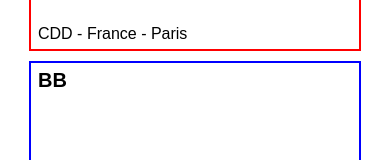
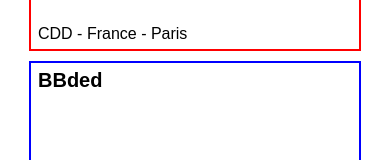
Before and after one commit to elsa-wanderlust/job-board, a React (Vite) app: page / in a window 390 px wide. Shown: the part 404-564 px from the top of the page. Built offline with nearby package versions, Linux system fonts and the light colour scheme.

Commit message:
responsive 2

```diff
--- a/src/App.css
+++ b/src/App.css
@@ -91,7 +91,10 @@ span {
 }
 
 /* ----- RESPONSIVE ----- */
-@media (max-width: 824px) {
+@media (max-width: 1172px) {
+  .container {
+    width: fit-content;
+  }
   .jobBox {
     justify-content: center;
   }
--- a/src/App.jsx
+++ b/src/App.jsx
@@ -14,7 +14,7 @@ const job1 = {
 };
 const job2 = {
   color: "blue",
-  title: "BB",
+  title: "BBded",
   contractType: "CDD",
   country: "USA",
   city: "NYC",
--- a/src/assets/components/Header.jsx
+++ b/src/assets/components/Header.jsx
@@ -3,7 +3,7 @@
 // };
 
 const Header = (props) => {
-  return <h1 class="header">{props.mainTitle}</h1>;
+  return <h1 className="header">{props.mainTitle}</h1>;
 };
 
 export default Header;
```
